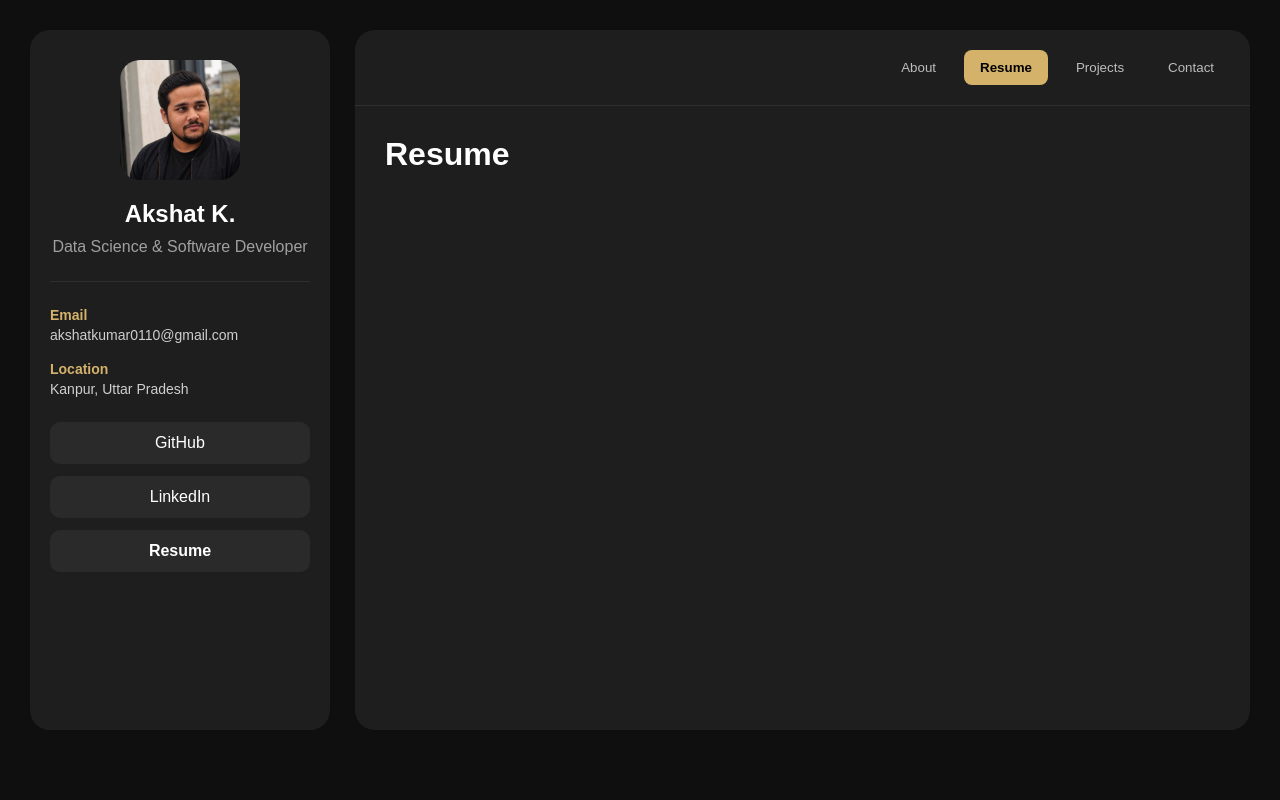
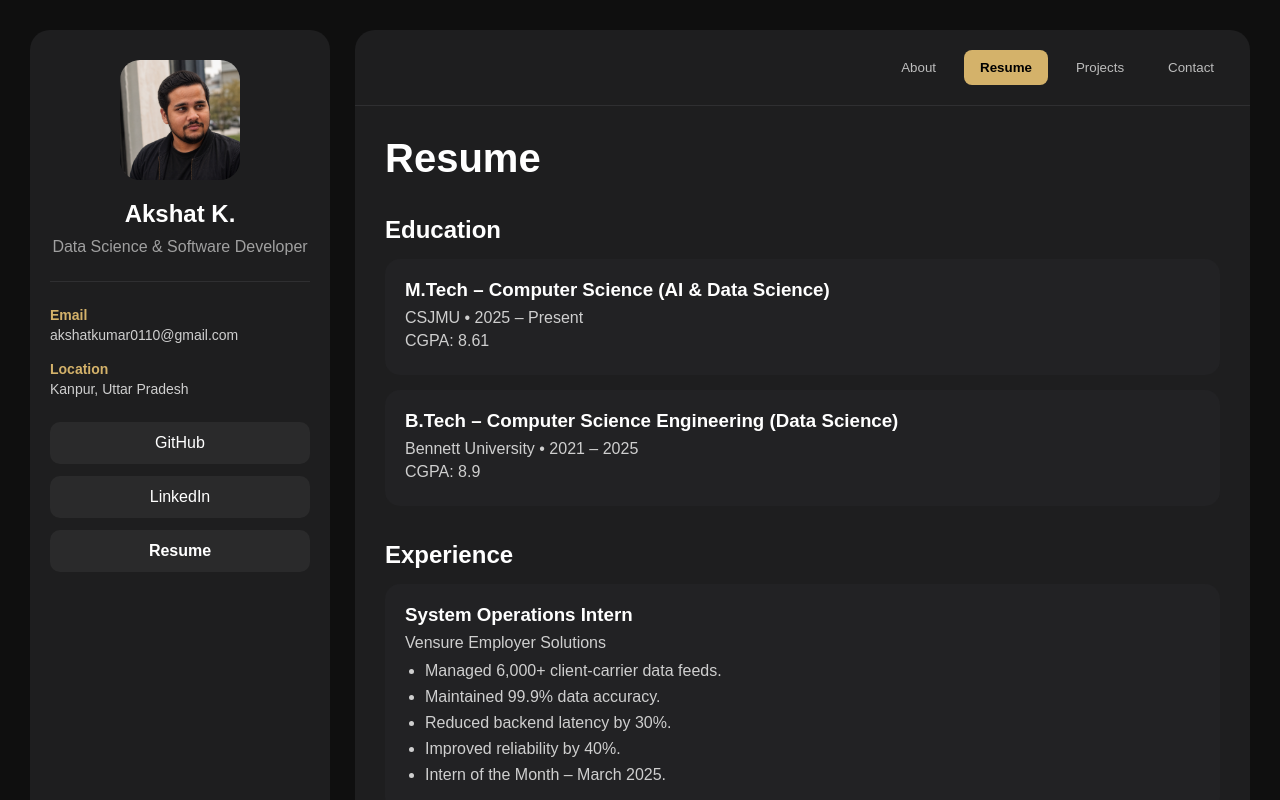
Before and after one commit to AKSHAT-KUMAR-14/akshat-portfolio, a React (Vite) app: page / in a window 1280 px wide. Both pictures are taken after a click on the button "Resume". Shown: the top 800 px of the page. Built offline with nearby package versions, Linux system fonts and the light colour scheme.

Commit message:
Create resume section

```diff
--- a/src/App.jsx
+++ b/src/App.jsx
@@ -4,6 +4,7 @@ import { useState } from "react";
 import Navbar from "./components/Navbar";
 import About from "./sections/About";
 import Projects from "./sections/Projects";
+import Resume from "./sections/Resume";
 
 function App() {
   const [activeTab, setActiveTab] = useState("About");
@@ -37,7 +38,7 @@ function App() {
           <div style={{ padding: "30px" }}>
             {activeTab === "About" && <About />}
 
-            {activeTab === "Resume" && <h1>Resume</h1>}
+            {activeTab === "Resume" && <Resume />}
 
             {activeTab === "Projects" && <Projects />}
 
--- a/src/sections/Resume.jsx
+++ b/src/sections/Resume.jsx
@@ -0,0 +1,55 @@
+import "../styles/resume.css";
+
+function Resume() {
+  return (
+    <div>
+      <h1 className="section-title">Resume</h1>
+
+      <div className="resume-section">
+        <h2>Education</h2>
+
+        <div className="resume-card">
+          <h3>M.Tech – Computer Science (AI & Data Science)</h3>
+          <p>CSJMU • 2025 – Present</p>
+          <p>CGPA: 8.61</p>
+        </div>
+
+        <div className="resume-card">
+          <h3>B.Tech – Computer Science Engineering (Data Science)</h3>
+          <p>Bennett University • 2021 – 2025</p>
+          <p>CGPA: 8.9</p>
+        </div>
+      </div>
+
+      <div className="resume-section">
+        <h2>Experience</h2>
+
+        <div className="resume-card">
+          <h3>System Operations Intern</h3>
+          <p>Vensure Employer Solutions</p>
+
+          <ul>
+            <li>Managed 6,000+ client-carrier data feeds.</li>
+            <li>Maintained 99.9% data accuracy.</li>
+            <li>Reduced backend latency by 30%.</li>
+            <li>Improved reliability by 40%.</li>
+            <li>Intern of the Month – March 2025.</li>
+          </ul>
+        </div>
+      </div>
+
+      <div className="resume-section">
+        <h2>Certifications</h2>
+
+        <div className="resume-card">
+          <p>Google Data Analytics Professional Certificate</p>
+          <p>The Bits and Bytes of Computer Networking</p>
+          <p>Data Modeling in Power BI</p>
+          <p>Neural Networks and Deep Learning</p>
+        </div>
+      </div>
+    </div>
+  );
+}
+
+export default Resume;
--- /dev/null
+++ b/src/styles/resume.css
@@ -0,0 +1,39 @@
+.resume-section {
+  margin-top: 35px;
+}
+
+.resume-section h2 {
+  margin-bottom: 15px;
+}
+
+.resume-card {
+  background: #222224;
+
+  padding: 20px;
+
+  border-radius: 15px;
+
+  margin-bottom: 15px;
+}
+
+.resume-card h3 {
+  margin-bottom: 8px;
+}
+
+.resume-card p {
+  color: #cfcfcf;
+
+  margin-bottom: 5px;
+}
+
+.resume-card ul {
+  margin-top: 10px;
+
+  padding-left: 20px;
+}
+
+.resume-card li {
+  color: #cfcfcf;
+
+  margin-bottom: 8px;
+}
```
